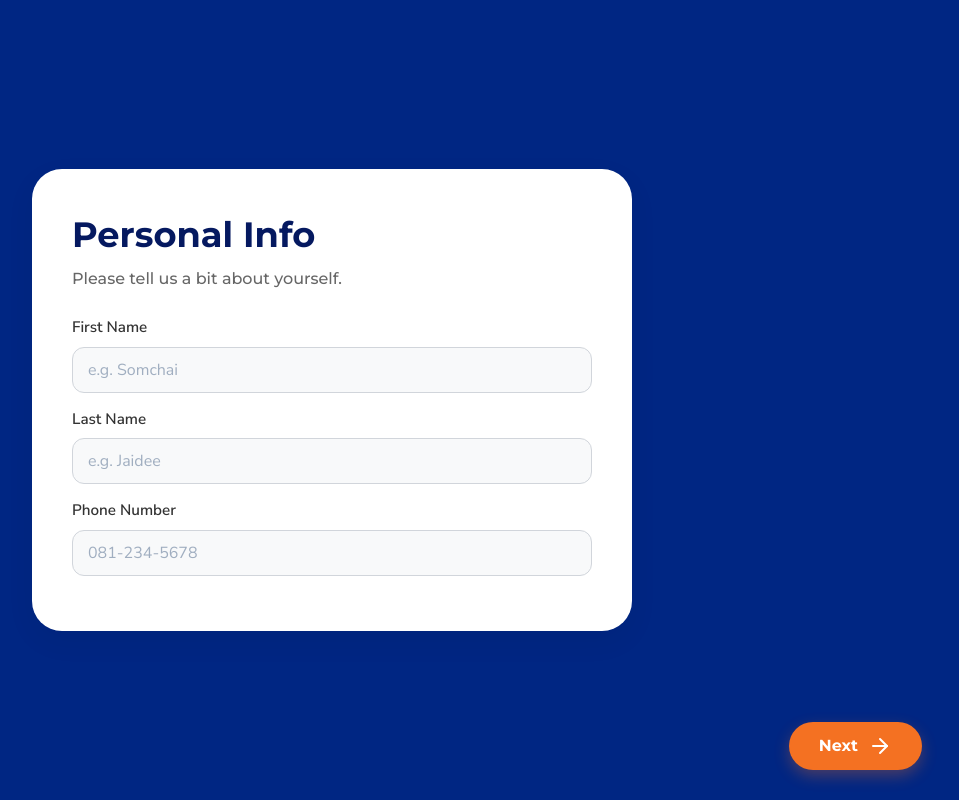
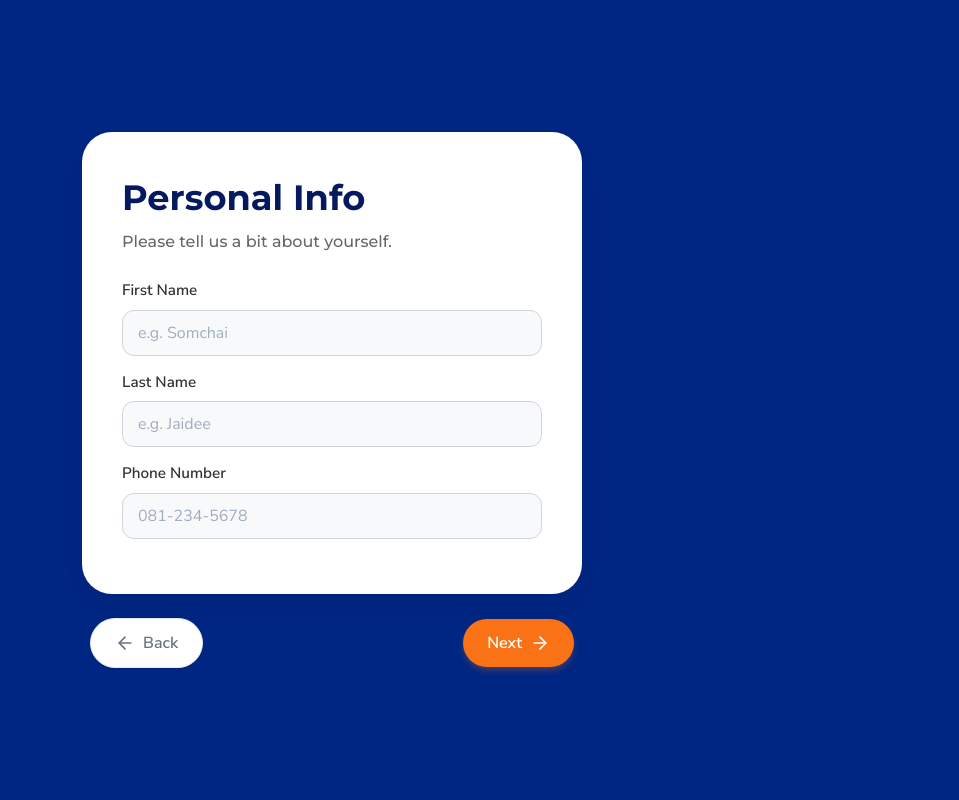
Before and after one commit to Ball-thitiwut/Intern_Project_frontend, a Vue app: page /info-user in a window 1280 px wide. Shown: the whole page, without its empty margins (308-1267 px from the left). Built offline with nearby package versions, Linux system fonts and the light colour scheme.

Commit message:
connect signup forms and restaurant info to backend API

```diff
--- /dev/null
+++ b/src/stores/registration.js
@@ -0,0 +1,34 @@
+import { defineStore } from 'pinia'
+import { ref } from 'vue'
+
+export const useRegisterStore = defineStore('register', () => {
+  const formData = ref({
+    email: "",
+    password: "",
+    confirm_password: "",
+    first_name: "",
+    last_name: "",
+    phone_number: "",
+    restaurant_name: "",
+    restaurant_types_id: null,
+    monthly_income_ranges_id: null,
+    branch_ranges_id: null,
+    menu_ranges_id: null,
+    restaurant_age_ranges_id: null,
+    pos_systems_id: null
+  })
+
+  const updateStep1 = (data) => {
+    formData.value.email = data.email
+    formData.value.password = data.password
+    formData.value.confirm_password = data.confirm_password
+  }
+
+  const updateStep2 = (data) => {
+    formData.value.first_name = data.first_name
+    formData.value.last_name = data.last_name
+    formData.value.phone_number = data.phone_number
+  }
+
+  return { formData, updateStep1, updateStep2 }
+})
--- a/src/views/InfoRestaurantView.vue
+++ b/src/views/InfoRestaurantView.vue
@@ -1,5 +1,6 @@
 <template>
   <div class="info-container">
+    <div class="content-wrapper">
       <div class="info-card">
         <h1 class="info-title">Restaurant Info</h1>
         <p class="info-description">Tell us about your restaurant.</p>
@@ -13,6 +14,7 @@
               class="form-input"
               v-model="restaurantName"
               placeholder="Ex. The Burger Joint"
+              required
             >
           </div>
 
@@ -22,14 +24,18 @@
               <select
                 id="category"
                 class="form-input"
-              :class="{ 'placeholder-text': category === '' }"
+                :class="{ 'placeholder-text': !category }"
                 v-model="category"
+                required
               >
-              <option value="" disabled selected>Select Category</option>
-              <option value="cafe">Cafe</option>
-              <option value="fine_dining">Fine Dining</option>
-              <option value="fast_food">Fast Food</option>
-              <option value="bar">Bar & Bistro</option>
+                <option :value="null" disabled selected>Select Category</option>
+                <option
+                  v-for="type in restaurantTypes"
+                  :key="type.restaurant_types_id"
+                  :value="type.restaurant_types_id"
+                >
+                  {{ type.restaurant_types_label }}
+                </option>
               </select>
             </div>
             <div class="form-group">
@@ -37,13 +43,18 @@
               <select
                 id="monthlySales"
                 class="form-input"
-              :class="{ 'placeholder-text': monthlySales === '' }"
+                :class="{ 'placeholder-text': !monthlySales }"
                 v-model="monthlySales"
+                required
               >
-              <option value="" disabled selected>Select Range</option>
-              <option value="<100k">&lt; 100,000</option>
-              <option value="100k-500k">100k - 500k</option>
-              <option value=">500k">&gt; 500,000</option>
+                <option :value="null" disabled selected>Select Range</option>
+                <option
+                  v-for="income in incomeRanges"
+                  :key="income.monthly_income_ranges_id"
+                  :value="income.monthly_income_ranges_id"
+                >
+                  {{ income.monthly_income_ranges_label }}
+                </option>
               </select>
             </div>
           </div>
@@ -54,13 +65,18 @@
               <select
                 id="branches"
                 class="form-input"
-              :class="{ 'placeholder-text': branches === '' }"
+                :class="{ 'placeholder-text': !branches }"
                 v-model="branches"
+                required
               >
-              <option value="" disabled selected>Select</option>
-              <option value="1">1</option>
-              <option value="2-5">2 - 5</option>
-              <option value=">5">&gt; 5</option>
+                <option :value="null" disabled selected>Select</option>
+                <option
+                  v-for="branch in branchRanges"
+                  :key="branch.branch_ranges_id"
+                  :value="branch.branch_ranges_id"
+                >
+                  {{ branch.branch_ranges_label }}
+                </option>
               </select>
             </div>
             <div class="form-group">
@@ -68,13 +84,18 @@
               <select
                 id="menuItems"
                 class="form-input"
-              :class="{ 'placeholder-text': menuItems === '' }"
+                :class="{ 'placeholder-text': !menuItems }"
                 v-model="menuItems"
+                required
               >
-              <option value="" disabled selected>Select</option>
-              <option value="<20">&lt; 20</option>
-              <option value="20-50">20 - 50</option>
-              <option value=">50">&gt; 50</option>
+                <option :value="null" disabled selected>Select</option>
+                <option
+                  v-for="menu in menuRanges"
+                  :key="menu.menu_ranges_id"
+                  :value="menu.menu_ranges_id"
+                >
+                  {{ menu.menu_ranges_label }}
+                </option>
               </select>
             </div>
           </div>
@@ -85,13 +106,18 @@
               <select
                 id="yearsInBusiness"
                 class="form-input"
-              :class="{ 'placeholder-text': yearsInBusiness === '' }"
+                :class="{ 'placeholder-text': !yearsInBusiness }"
                 v-model="yearsInBusiness"
+                required
               >
-              <option value="" disabled selected>Select</option>
-              <option value="<1">&lt; 1 Year</option>
-              <option value="1-5">1 - 5 Years</option>
-              <option value=">5">&gt; 5 Years</option>
+                <option :value="null" disabled selected>Select</option>
+                <option
+                  v-for="age in ageRanges"
+                  :key="age.restaurant_age_ranges_id"
+                  :value="age.restaurant_age_ranges_id"
+                >
+                  {{ age.restaurant_age_ranges_label }}
+                </option>
               </select>
             </div>
             <div class="form-group">
@@ -99,46 +125,118 @@
               <select
                 id="posSystem"
                 class="form-input"
-              :class="{ 'placeholder-text': posSystem === '' }"
+                :class="{ 'placeholder-text': !posSystem }"
                 v-model="posSystem"
+                required
               >
-              <option value="" disabled selected>Select</option>
-              <option value="none">None</option>
-              <option value="ocha">Ocha</option>
-              <option value="wongnai">Wongnai</option>
-              <option value="other">Other</option>
+                <option :value="null" disabled selected>Select</option>
+                <option
+                  v-for="pos in posSystems"
+                  :key="pos.pos_systems_id"
+                  :value="pos.pos_systems_id"
+                >
+                  {{ pos.pos_systems_name }}
+                </option>
               </select>
             </div>
           </div>
         </form>
       </div>
 
-    <button class="btn-next-floating" @click="handleNext">
+      <div class="action-buttons">
+        <button class="btn-nav btn-back" @click="handleBack">
+          <svg width="20" height="20" viewBox="0 0 24 24" fill="none" xmlns="http://www.w3.org/2000/svg">
+            <path d="M19 12H5" stroke="currentColor" stroke-width="2" stroke-linecap="round" stroke-linejoin="round"/>
+            <path d="M12 19L5 12L12 5" stroke="currentColor" stroke-width="2" stroke-linecap="round" stroke-linejoin="round"/>
+          </svg>
+          Back
+        </button>
+
+        <button class="btn-nav btn-next" @click="handleNext">
           Done
         </button>
+      </div>
+    </div>
   </div>
 </template>
 
 <script setup>
-import { ref } from 'vue';
+import { ref, onMounted } from 'vue';
+import { useRouter } from 'vue-router';
+import { useRegisterStore } from '@/stores/registration';
+import axios from 'axios';
 import '@/assets/css/infoForm.css';
 
+const router = useRouter();
+const registerStore = useRegisterStore();
+
 const restaurantName = ref('');
-const category = ref('');
-const monthlySales = ref('');
-const branches = ref('');
-const menuItems = ref('');
-const yearsInBusiness = ref('');
-const posSystem = ref('');
+const category = ref(null);
+const monthlySales = ref(null);
+const branches = ref(null);
+const menuItems = ref(null);
+const yearsInBusiness = ref(null);
+const posSystem = ref(null);
 
-const handleNext = () => {
-  // Check validation ก่อน submit
-  if (!restaurantName.value || !category.value) {
+const restaurantTypes = ref([]);
+const incomeRanges = ref([]);
+const branchRanges = ref([]);
+const menuRanges = ref([]);
+const ageRanges = ref([]);
+const posSystems = ref([]);
+
+onMounted(async () => {
+  try {
+    const response = await axios.get('http://localhost:3000/api/v1/restaurant-registration-options');
+
+    const data = response.data;
+    restaurantTypes.value = data.restaurantTypes || [];
+    incomeRanges.value = data.incomeRanges || [];
+    branchRanges.value = data.branchRanges || [];
+    menuRanges.value = data.menuRanges || [];
+    ageRanges.value = data.ageRanges || [];
+    posSystems.value = data.posSystems || [];
+
+  } catch (error) {
+    console.error("Failed to fetch options:", error);
+    alert("Cannot load options from server.");
+  }
+});
+
+const handleBack = () => {
+  router.push('/info-user');
+};
+
+const handleNext = async () => {
+    if (!restaurantName.value || !category.value || !monthlySales.value || !branches.value || !menuItems.value || !yearsInBusiness.value || !posSystem.value) {
         alert("Please fill in all fields");
         return;
     }
 
-  console.log('Done');
+    registerStore.formData.restaurant_name = restaurantName.value;
+    registerStore.formData.restaurant_types_id = category.value;
+    registerStore.formData.monthly_income_ranges_id = monthlySales.value;
+    registerStore.formData.branch_ranges_id = branches.value;
+    registerStore.formData.menu_ranges_id = menuItems.value;
+    registerStore.formData.restaurant_age_ranges_id = yearsInBusiness.value;
+    registerStore.formData.pos_systems_id = posSystem.value;
+
+    try {
+        const response = await axios.post('http://localhost:3000/api/v1/auth/register', registerStore.formData);
+
+        if (response.status === 200 || response.status === 201) {
+            alert("Registration Successful!");
+            router.push('/login');
+        }
+
+    } catch (error) {
+        console.error(error);
+        if (error.response) {
+            alert(error.response.data.message || "Registration failed");
+        } else {
+            alert("Cannot connect to server.");
+        }
+    }
 };
 </script>
 
@@ -146,4 +244,71 @@ const handleNext = () => {
 .placeholder-text {
   color: #A0AEC0 !important;
 }
+
+/* Reuse layout styles from info-user page */
+.info-container {
+  display: flex;
+  justify-content: center;
+  align-items: center;
+  min-height: 100vh;
+  padding: 2rem;
+  box-sizing: border-box;
+}
+
+.content-wrapper {
+  width: 100%;
+  max-width: 500px;
+  display: flex;
+  flex-direction: column;
+  gap: 1.5rem;
+}
+
+.action-buttons {
+  display: flex;
+  justify-content: space-between;
+  align-items: center;
+  padding: 0 0.5rem;
+}
+
+.btn-nav {
+  display: flex;
+  align-items: center;
+  gap: 0.5rem;
+  padding: 0.75rem 1.5rem;
+  border-radius: 9999px;
+  font-weight: 600;
+  font-size: 1rem;
+  cursor: pointer;
+  transition: all 0.2s ease;
+  border: none;
+}
+
+.btn-back {
+  background-color: white;
+  color: #6b7280;
+  border: 1px solid #e5e7eb;
+  box-shadow: 0 1px 2px rgba(0, 0, 0, 0.05);
+}
+
+.btn-back:hover {
+  color: #051960;
+  border-color: #051960;
+  background-color: #f9fafb;
+}
+
+.btn-next {
+  background-color: #F97316;
+  color: white;
+  box-shadow: 0 4px 6px -1px rgba(249, 115, 22, 0.3);
+}
+
+.btn-next:hover {
+  background-color: #ea580c;
+  transform: translateY(-1px);
+  box-shadow: 0 6px 8px -1px rgba(249, 115, 22, 0.4);
+}
+
+.btn-next:active {
+  transform: translateY(0);
+}
 </style>
--- a/src/views/InfoUserView.vue
+++ b/src/views/InfoUserView.vue
@@ -1,5 +1,7 @@
 <template>
   <div class="info-container">
+    <div class="content-wrapper">
+
       <div class="info-card">
         <h1 class="info-title">Personal Info</h1>
         <p class="info-description">Please tell us a bit about yourself.</p>
@@ -12,6 +14,7 @@
               class="form-input"
               v-model="firstName"
               placeholder="e.g. Somchai"
+              required
             />
           </div>
 
@@ -22,6 +25,7 @@
               class="form-input"
               v-model="lastName"
               placeholder="e.g. Jaidee"
+              required
             />
           </div>
 
@@ -32,34 +36,138 @@
               class="form-input"
               v-model="phoneNumber"
               placeholder="081-234-5678"
+              required
             />
           </div>
         </form>
       </div>
 
-    <button class="btn-next-floating" @click="handleNext">
+      <div class="action-buttons">
+        <button class="btn-nav btn-back" @click="handleBack">
+          <svg width="20" height="20" viewBox="0 0 24 24" fill="none" xmlns="http://www.w3.org/2000/svg">
+            <path d="M19 12H5" stroke="currentColor" stroke-width="2" stroke-linecap="round" stroke-linejoin="round"/>
+            <path d="M12 19L5 12L12 5" stroke="currentColor" stroke-width="2" stroke-linecap="round" stroke-linejoin="round"/>
+          </svg>
+          Back
+        </button>
+
+        <button class="btn-nav btn-next" @click="handleNext">
           Next
-      <svg width="24" height="24" viewBox="0 0 24 24" fill="none" xmlns="http://www.w3.org/2000/svg">
+          <svg width="20" height="20" viewBox="0 0 24 24" fill="none" xmlns="http://www.w3.org/2000/svg">
             <path d="M5 12H19" stroke="currentColor" stroke-width="2" stroke-linecap="round" stroke-linejoin="round"/>
             <path d="M12 5L19 12L12 19" stroke="currentColor" stroke-width="2" stroke-linecap="round" stroke-linejoin="round"/>
           </svg>
         </button>
       </div>
+
+    </div>
+  </div>
 </template>
 
 <script setup>
-import { ref } from 'vue';
+import { ref, onMounted } from 'vue';
+import { useRouter } from 'vue-router';
+import { useRegisterStore } from '@/stores/registration';
 import '@/assets/css/infoForm.css';
+
+const router = useRouter();
+const registerStore = useRegisterStore();
 
 const firstName = ref('');
 const lastName = ref('');
 const phoneNumber = ref('');
 
+onMounted(() => {
+  if (registerStore.formData.first_name) {
+    firstName.value = registerStore.formData.first_name;
+  }
+  if (registerStore.formData.last_name) {
+    lastName.value = registerStore.formData.last_name;
+  }
+  if (registerStore.formData.phone_number) {
+    phoneNumber.value = registerStore.formData.phone_number;
+  }
+});
+
+const handleBack = () => {
+  router.push('/signup');
+};
+
 const handleNext = () => {
-  console.log('Next clicked with:', {
-    firstName: firstName.value,
-    lastName: lastName.value,
-    phoneNumber: phoneNumber.value
-  });
+  registerStore.formData.first_name = firstName.value;
+  registerStore.formData.last_name = lastName.value;
+  registerStore.formData.phone_number = phoneNumber.value;
+
+  router.push('/info-restaurant');
 };
 </script>
+
+<style scoped>
+/* จัด Layout ใหม่ */
+.info-container {
+  display: flex;
+  justify-content: center;
+  align-items: center;
+  min-height: 100vh;
+  padding: 2rem;
+  box-sizing: border-box;
+}
+
+.content-wrapper {
+  width: 100%;
+  max-width: 500px; /* จำกัดความกว้างให้เท่ากับการ์ดทั่วไป */
+  display: flex;
+  flex-direction: column;
+  gap: 1.5rem; /* ระยะห่างระหว่างการ์ดกับปุ่ม */
+}
+
+.action-buttons {
+  display: flex;
+  justify-content: space-between;
+  align-items: center;
+  padding: 0 0.5rem; /* ขยับเข้ามานิดหน่อยเพื่อให้ตรงกับขอบมนของการ์ด */
+}
+
+/* Style ปุ่มกด */
+.btn-nav {
+  display: flex;
+  align-items: center;
+  gap: 0.5rem;
+  padding: 0.75rem 1.5rem;
+  border-radius: 9999px;
+  font-weight: 600;
+  font-size: 1rem;
+  cursor: pointer;
+  transition: all 0.2s ease;
+  border: none;
+}
+
+.btn-back {
+  background-color: white;
+  color: #6b7280;
+  border: 1px solid #e5e7eb;
+  box-shadow: 0 1px 2px rgba(0, 0, 0, 0.05);
+}
+
+.btn-back:hover {
+  color: #051960;
+  border-color: #051960;
+  background-color: #f9fafb;
+}
+
+.btn-next {
+  background-color: #F97316; /* สีส้มตาม Theme */
+  color: white;
+  box-shadow: 0 4px 6px -1px rgba(249, 115, 22, 0.3);
+}
+
+.btn-next:hover {
+  background-color: #ea580c;
+  transform: translateY(-1px);
+  box-shadow: 0 6px 8px -1px rgba(249, 115, 22, 0.4);
+}
+
+.btn-next:active {
+  transform: translateY(0);
+}
+</style>
```
Also changed, not shown: src/views/SignupView.vue (+67 -36 lines). Lines whose indentation alone changed are shown as unchanged.
